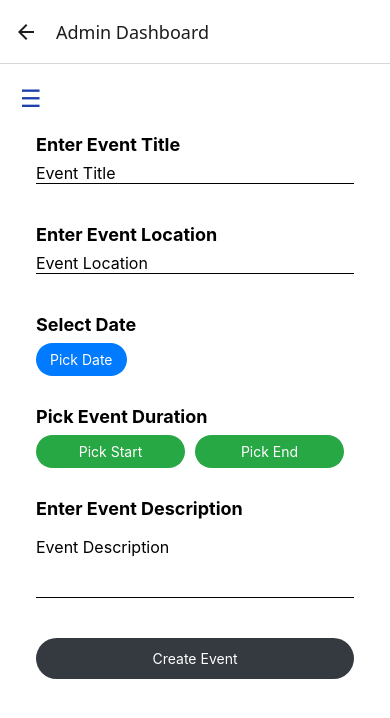
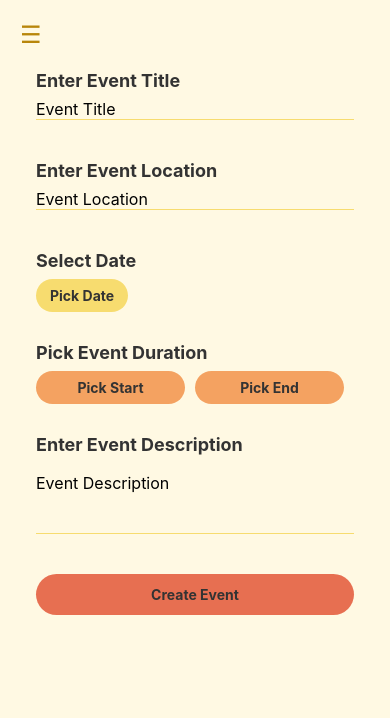
Before and after one commit to Cean175/Event-Booking-App, a React Native app in the folder Event-Booking-App/: screen /AdminDashboard in a window 390 px wide. Shown: the top 718 px of the page. Built offline with nearby package versions, Linux system fonts and the light colour scheme.

Commit message:
CSS for Admin

```diff
--- a/Event-Booking-App/app/Admin/AdminDashboardScreen.tsx
+++ b/Event-Booking-App/app/Admin/AdminDashboardScreen.tsx
@@ -122,7 +122,7 @@ const AdminDashboardScreen = () => {
 const styles = StyleSheet.create({
   container: {
     flex: 1,
-    backgroundColor: 'white',
+    backgroundColor: '#FFF9E3',
   },
   overlay: {
     position: 'absolute',
@@ -139,18 +139,18 @@ const styles = StyleSheet.create({
     bottom: 0,
     left: 0,
     width: '70%',
-    backgroundColor: '#1e40af',
+    backgroundColor: '#fff4cb',
     paddingTop: 50,
     zIndex: 2,
   },
   sidebarHeader: {
     padding: 20,
     borderBottomWidth: 1,
-    borderBottomColor: '#3b82f6',
+    borderBottomColor: '#E5C15E',
     marginBottom: 20,
   },
   sidebarTitle: {
-    color: 'white',
+    color: '#333333',
     fontSize: 20,
     fontWeight: 'bold',
   },
@@ -159,12 +159,13 @@ const styles = StyleSheet.create({
     marginHorizontal: 10,
     marginVertical: 5,
     borderRadius: 5,
+    backgroundColor: '#FFFFFF',
   },
   activeSidebarButton: {
-    backgroundColor: '#3b82f6',
+    backgroundColor: '#E76F51',
   },
   sidebarButtonText: {
-    color: 'white',
+    color: '#333333',
     fontSize: 16,
   },
   logoutButton: {
@@ -172,13 +173,13 @@ const styles = StyleSheet.create({
     bottom: 30,
     left: 20,
     right: 20,
-    backgroundColor: '#ef4444',
+    backgroundColor: '#E76F51',
     padding: 15,
     borderRadius: 5,
     alignItems: 'center',
   },
   logoutButtonText: {
-    color: 'white',
+    color: '#FFFFFF',
     fontWeight: 'bold',
   },
   mainContent: {
@@ -194,7 +195,7 @@ const styles = StyleSheet.create({
   },
   menuButtonText: {
     fontSize: 24,
-    color: '#1e40af',
+    color: '#B8860B',
   },
   content: {
     flex: 1,
@@ -203,4 +204,5 @@ const styles = StyleSheet.create({
   },
 });
 
+
 export default AdminDashboardScreen;
--- a/Event-Booking-App/app/Admin/CreateEventScreen.tsx
+++ b/Event-Booking-App/app/Admin/CreateEventScreen.tsx
@@ -192,20 +192,23 @@ const styles = StyleSheet.create({
     fontWeight: 'bold',
     marginBottom: 8,
     marginTop: 20,
+    color: '#333', // dark text for readability
   },
   input: {
     borderBottomWidth: 1,
+    borderBottomColor: '#F7DC6F', // sunny accent
     marginBottom: 20,
     fontSize: 16,
   },
   textarea: {
     borderBottomWidth: 1,
+    borderBottomColor: '#F7DC6F',
     marginTop: 10,
     marginBottom: 20,
     fontSize: 16,
   },
   button: {
-    backgroundColor: '#007bff',
+    backgroundColor: '#F7DC6F', // primary theme color
     paddingVertical: 8,
     paddingHorizontal: 14,
     borderRadius: 20,
@@ -213,7 +216,7 @@ const styles = StyleSheet.create({
     marginBottom: 10,
   },
   smallButton: {
-    backgroundColor: '#28a745',
+    backgroundColor: '#F4A261', // warm orange
     paddingVertical: 8,
     paddingHorizontal: 12,
     borderRadius: 20,
@@ -222,22 +225,25 @@ const styles = StyleSheet.create({
     alignItems: 'center',
   },
   submitButton: {
-    backgroundColor: '#343a40',
+    backgroundColor: '#E76F51', // coral red
     paddingVertical: 12,
     borderRadius: 25,
     alignItems: 'center',
   },
   buttonText: {
-    color: '#fff',
+    color: '#333', // better contrast on yellow
+    fontWeight: 'bold',
   },
   infoText: {
     marginVertical: 6,
     fontSize: 14,
+    color: '#555',
   },
   durationText: {
     fontStyle: 'italic',
     marginBottom: 10,
     fontSize: 15,
+    color: '#6B8E23', // olive green for subtle emphasis
   },
   row: {
     flexDirection: 'row',
--- a/Event-Booking-App/app/navigation/StackNavigator.tsx
+++ b/Event-Booking-App/app/navigation/StackNavigator.tsx
@@ -1,4 +1,5 @@
 import React from 'react';
+import { SafeAreaView, StyleSheet } from 'react-native';
 import { createNativeStackNavigator } from '@react-navigation/native-stack';
 import AdminDashboardScreen from '../Admin/AdminDashboardScreen';
 import CreateEventScreen from '../Admin/CreateEventScreen';
@@ -24,7 +25,8 @@ const Stack = createNativeStackNavigator<RootStackParamList>();
 
 export default function StackNavigator() {
   return (
-    <Stack.Navigator initialRouteName="EventBooking">
+      <SafeAreaView style={styles.safeArea}>
+    <Stack.Navigator initialRouteName="EventBooking" screenOptions={{ headerShown: false }}>
        <Stack.Screen
         name="AdminLogin"
         component={AdminLogin}
@@ -66,5 +68,13 @@ export default function StackNavigator() {
         options={{ title: 'Event Details' }}
       />
     </Stack.Navigator>
+    </SafeAreaView>
   );
 }
+
+const styles = StyleSheet.create({
+  safeArea: {
+    flex: 1,
+    backgroundColor: '#FFF9E3',
+  },
+});
```
